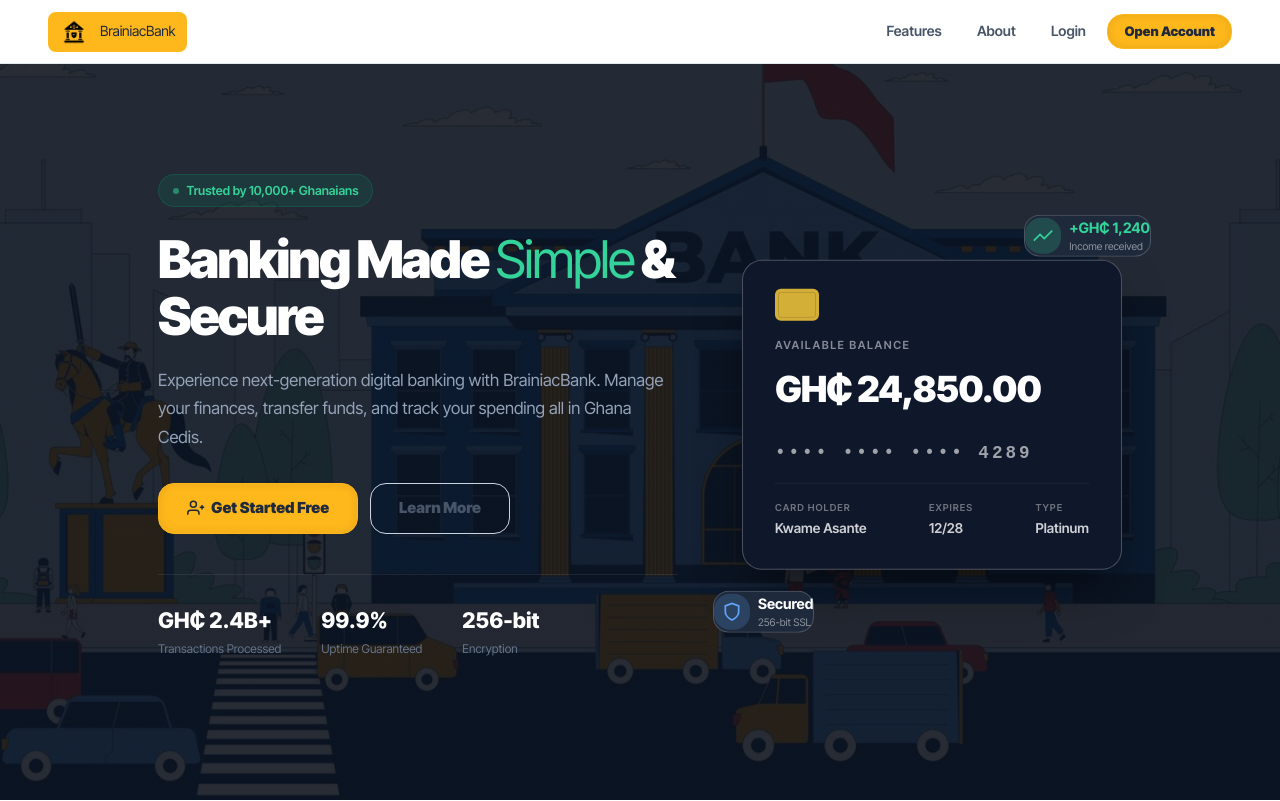
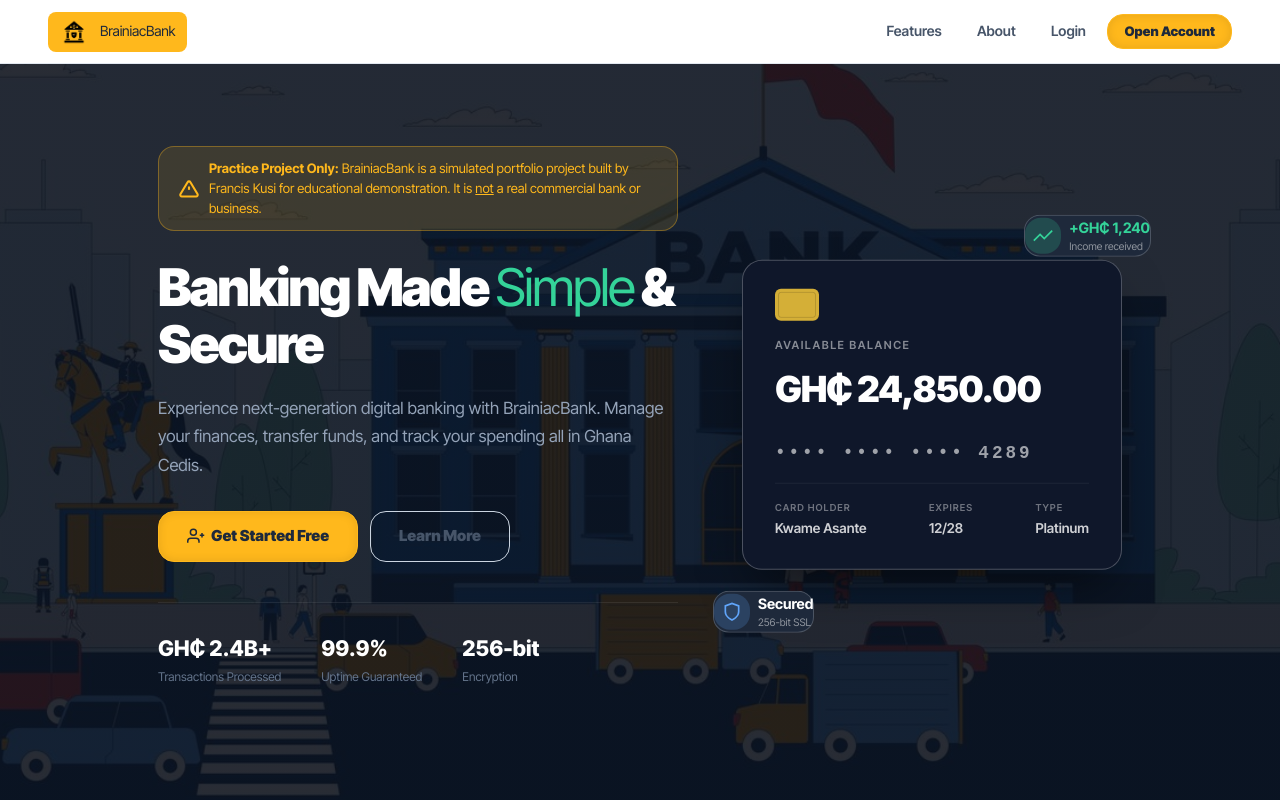
Before and after one commit to brainiacweb-tech/brainiacbank, a Flask app: page /landing in a window 1280 px wide. Shown: the top 801 px of the page. Run offline with Flask 3, Linux system fonts and the light colour scheme.

Commit message:
brand: relocate educational practice project disclaimer to highly visible top sections on landing page and dashboard

```diff
--- a/templates/index.html
+++ b/templates/index.html
@@ -27,9 +27,9 @@
     <!-- HERO -->
     <section class="hero-section">
         <div class="hero-content slide-up">
-            <div class="hero-badge">
-                <span class="hero-badge-dot"></span>
-                Trusted by 10,000+ Ghanaians
+            <div class="hero-badge" style="background:rgba(255, 184, 28, 0.12);color:var(--primary);border:1px solid rgba(255, 184, 28, 0.35);max-width:100%;display:flex;align-items:center;gap:10px;padding:0.75rem 1.25rem;border-radius:16px;margin-bottom:1.75rem;font-size:0.82rem;font-weight:700;line-height:1.5;text-align:left;animation:pulse 3s infinite;">
+                <svg viewBox="0 0 24 24" width="20" height="20" fill="none" stroke="currentColor" stroke-width="2.5" style="flex-shrink:0;"><path d="M10.29 3.86L1.82 18a2 2 0 0 0 1.71 3h16.94a2 2 0 0 0 1.71-3L13.71 3.86a2 2 0 0 0-3.42 0z"/><line x1="12" y1="9" x2="12" y2="13"/><line x1="12" y1="17" x2="12.01" y2="17"/></svg>
+                <span><strong>Practice Project Only:</strong> BrainiacBank is a simulated portfolio project built by Francis Kusi for educational demonstration. It is <u>not</u> a real commercial bank or business.</span>
             </div>
             <h1>Banking Made <span>Simple</span> & Secure</h1>
             <p>Experience next-generation digital banking with BrainiacBank. Manage your finances, transfer funds, and track your spending all in Ghana Cedis.</p>
```
Also changed, not shown: templates/dashboard.html (+12 -0 lines).
